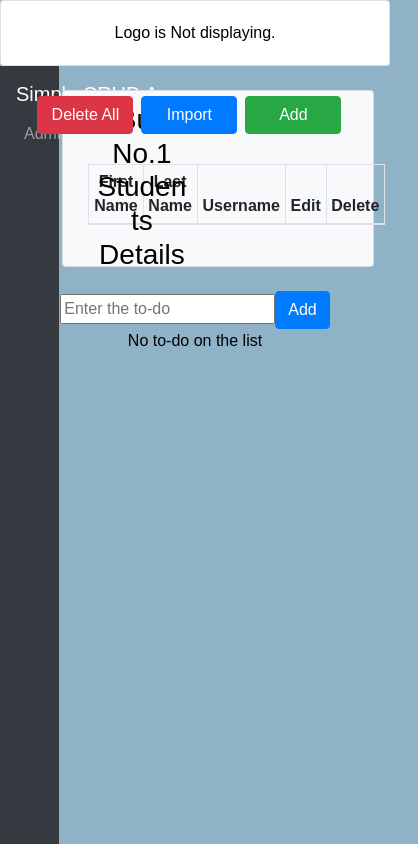
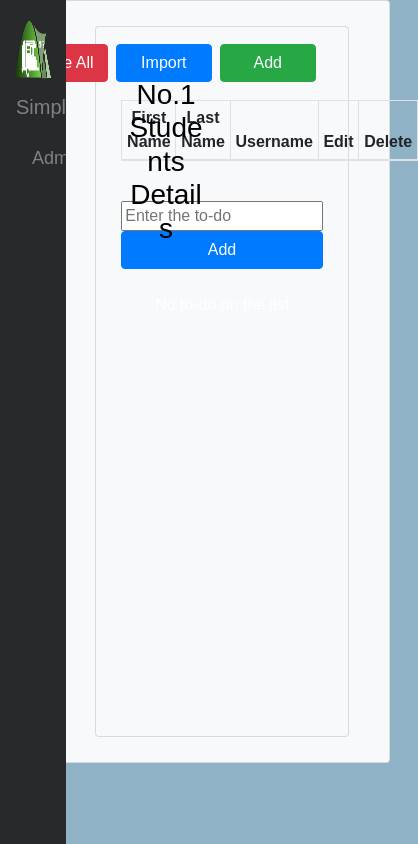
Before and after one commit to SulavThapa/fyp-frontend, a React (Create React App) app: page /admin in a window 390 px wide. Shown: the whole page, 418 px wide, since content can reach past the window. Built offline with nearby package versions, Linux system fonts and the light colour scheme.

Commit message:
Added the responsive side bar and the card for the single page application

```diff
--- a/package.json
+++ b/package.json
@@ -5,6 +5,7 @@
   "dependencies": {
     "bootstrap": "^4.3.1",
     "express": "^4.17.1",
+    "google-maps-react": "^2.0.2",
     "mongodb": "^3.3.5",
     "mongodb-stitch-browser-sdk": "^4.7.1",
     "node-sass": "^4.13.0",
--- a/src/Components/Modal/Modal.js
+++ b/src/Components/Modal/Modal.js
@@ -87,7 +87,7 @@ function ModalMaker() {
 
   return (
     <ButtonToolbar>
-      <Button onClick={() => setModalShow(true)} variant="success" style={{ width: '1in', position: 'absolute', right: '2rem', top: '3%' }}>Add</Button>
+      <Button onClick={() => setModalShow(true)} variant="success" style={{ width: '1in', position: 'absolute', right: '2rem', top: '17px' }}>Add</Button>
 
       <MyVerticallyCenteredModalFunction
         show={modalShow}
--- a/src/Components/NavBar/Navbar.js
+++ b/src/Components/NavBar/Navbar.js
@@ -1,36 +1,25 @@
 import React, { Component } from 'react'
-import { Navbar, Nav, Form, FormControl, Button, Card } from 'react-bootstrap';
+import { Navbar, Nav, Card } from 'react-bootstrap';
 import { Link } from 'react-router-dom';
+import './nav.css';
 import admin from '../../Assets/admin.png';
 
 const NavBar = () => (
-  <div>
-    <Card body>
-      Logo is Not displaying.
-      <adminLogo />
-    </Card>
-    <Navbar bg="dark" variant="dark"
-      style={{ display: 'block', width: '15%', float: 'left', height: '100%', position: 'fixed' }}
-    >
+  <React.Fragment>
+      <div class="sidenav">
+        <img src={admin} alt="logo" style={{ height: '8%', width: '60%' }}></img>
         <Link to="/">
           <Navbar.Brand>Simple CRUD App</Navbar.Brand>
         </Link>
-      <Nav className="mr-auto">
+        <Nav className="ml-auto">
           <Link to="/admin">
             <Nav.Link href="#admin">
-            <adminLogo />
               Admin</Nav.Link>
           </Link>
         </Nav>
-    </Navbar>
       </div>
+  </React.Fragment>
+
 );
 
 export default NavBar;
-
-
-function adminLogo() {
-  return (
-    <img src={admin} alt="admin" />
-  );
-}
--- /dev/null
+++ b/src/Components/NavBar/nav.css
@@ -0,0 +1,34 @@
+.sidenav {
+  height: 100%;
+  width: 17%;
+  position: fixed;
+  z-index: 1;
+  top: 0;
+  left: 0;
+  background-color: #28292a;
+  overflow-x: hidden;
+  padding-top: 15px;
+}
+
+.sidenav a {
+  padding: 6px 8px 6px 16px;
+  text-decoration: none;
+  font-size: 18px;
+  color: #818181;
+  display: block;
+}
+
+.sidenav a:hover {
+  color: #f1f1f1;
+}
+
+.main {
+  margin-left: 160px; /* Same as the width of the sidenav */
+  font-size: 28px; /* Increased text to enable scrolling */
+  padding: 0px 10px;
+}
+
+@media screen and (max-height: 450px) {
+  .sidenav {padding-top: 15px;}
+  .sidenav a {font-size: 18px;}
+}
--- a/src/Components/Pages/Admin.js
+++ b/src/Components/Pages/Admin.js
@@ -1,7 +1,6 @@
 import React from 'react';
 import NavBar from '../NavBar/Navbar';
-import Table from 'react-bootstrap/Table';
-import { Card, Button} from 'react-bootstrap';
+import { Card, Button } from 'react-bootstrap';
 import MyVerticallyCenteredModal from '../Modal/Modal';
 import SingleToDo from './SingleToDo';
 
@@ -13,10 +12,10 @@ class NewAdmin extends React.Component {
         this.state = {
             todolist: [],
             currentToDo: "",
-            firstName:"",
+            firstName: "",
             lastName: "",
             userName: "",
-            items:[]
+            items: []
         };
     }
 
@@ -47,17 +46,16 @@ class NewAdmin extends React.Component {
         return (
             <div>
                 <NavBar />
-                <br></br>
-                <Card className='mx-auto' bg="light" text="white" style={{ width: '80%', height: '100%', padding: 25, left:'6%' }}>
-                    <h3 style={{ color: 'black', top: '7%', position: 'absolute', left: '2rem', width: '30%' }}>Bus No.1 Students Details</h3>
-                    <MyVerticallyCenteredModal  />
-                    <Button variant="primary" style={{ width: '1in', position: 'absolute', right: '8.5rem', top: '3%' }}>Import</Button>
-                    <Button variant="danger" style={{ width: '1in', position: 'absolute', right: '15rem', top: '3%' }}>Delete All</Button>
+                <Card className='mx-auto' bg="light" text="white" style={{ width: '100%', height: '763px', left: '0%', padding:'25px' }}>
+                    <Card className='mx-auto' bg="light" text="white" style={{ width: '75%', height: '100%', padding: '25px', left: '8%' }}>
+                        <h3 style={{ color: 'black', top: '17px', position: 'absolute', left: '2rem', width: '30%' }}>Bus No.1 Students Details</h3>
+                        <MyVerticallyCenteredModal />
+                        <Button variant="primary" style={{ width: '1in', position: 'absolute', right: '8.5rem', top: '17px' }}>Import</Button>
+                        <Button variant="danger" style={{ width: '1in', position: 'absolute', right: '15rem', top: '17px' }}>Delete All</Button>
                         {/* To deploy the simple pop in the project */}
                         {/* <Popup trigger={<button> Trigger</button>} position="center">
                         <div>Popup content here !!</div>
                     </Popup> */}
-                </Card>
                         <br></br>
                         <input placeholder="Enter the to-do"
                             value={this.state.currentToDo}
@@ -65,7 +63,8 @@ class NewAdmin extends React.Component {
                         <Button variant="primary" onClick={this.onClick}>Add</Button>
                         <br></br>
                         {this.state.todolist.length === 0 ? "No to-do on the list" : <ul>{bulletToDo}</ul>}
-
+                    </Card>
+                </Card>
             </div >
         );
     }
--- a/src/Router/Routes.js
+++ b/src/Router/Routes.js
@@ -3,7 +3,6 @@ import { BrowserRouter as Router, Route, Switch } from 'react-router-dom';
 import New from '../Components/Pages/Home';
 import NewAdmin from '../Components/Pages/Admin';
 import Error from '../Components/Pages/ErrorPage';
-
 
 class RoutePage extends React.Component {
   render() {
```
Also changed, not shown: src/Assets/admin.png, 1 other file (tests, documents, lock files or other folders). Lines whose indentation alone changed are shown as unchanged.
